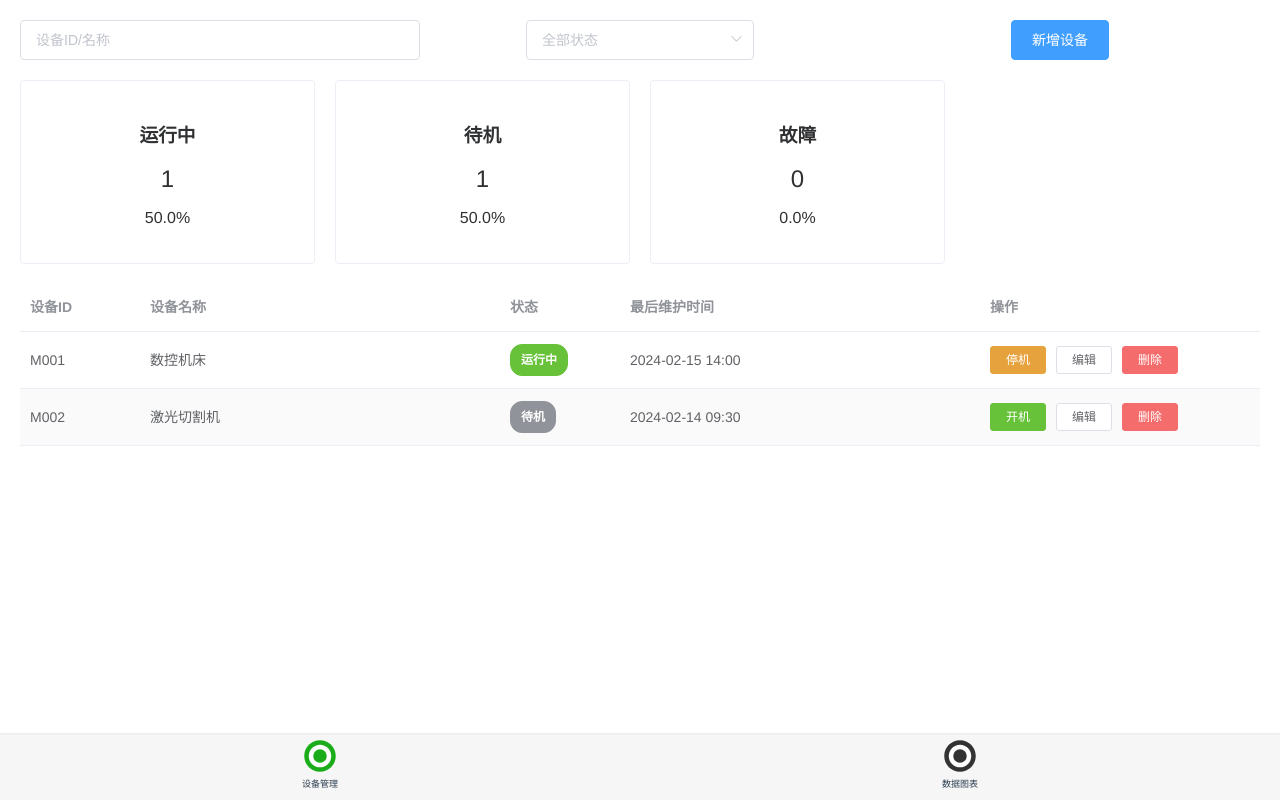
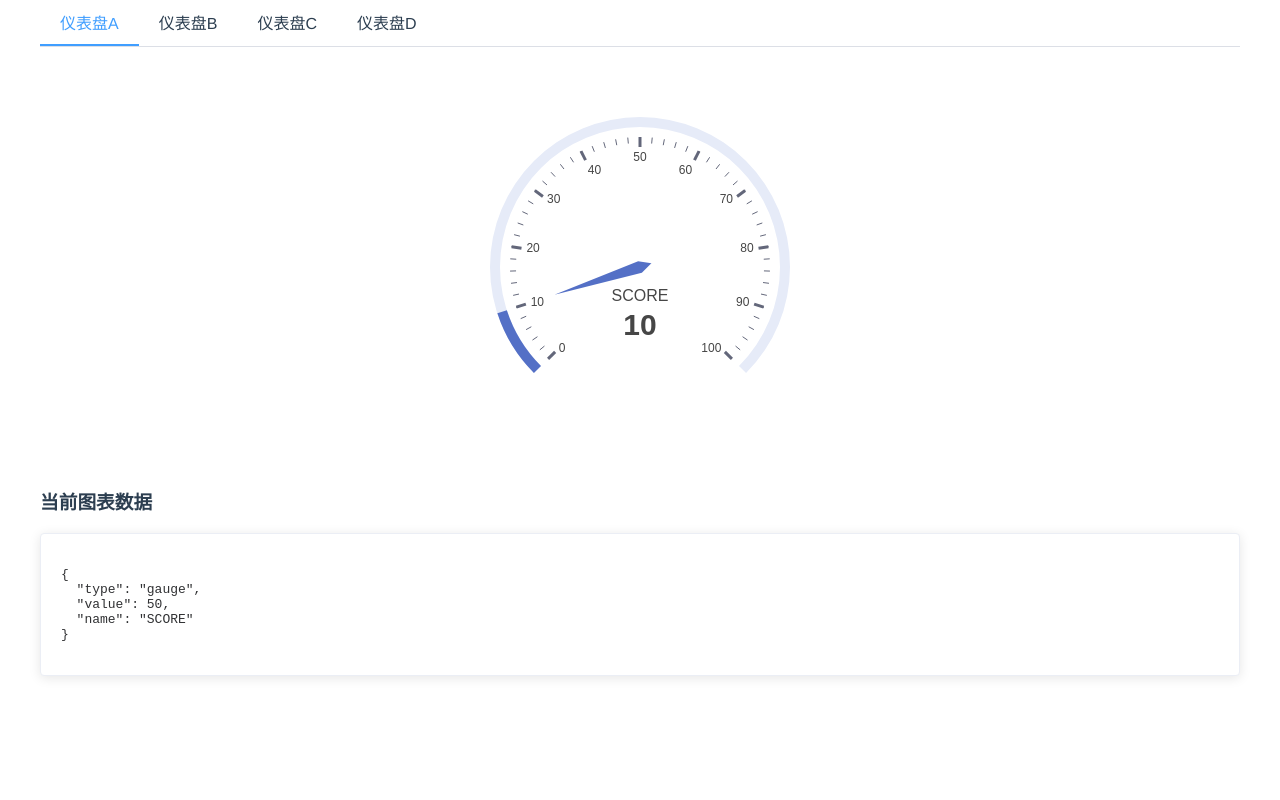
Before and after one commit to DingZhenPearl/week2, a Vue app: page / in a window 1280 px wide. Built offline with nearby package versions, Linux system fonts and the light colour scheme.

Commit message:
refactor(src): 题目三

```diff
--- a/src/App.vue
+++ b/src/App.vue
@@ -1,32 +1,24 @@
 <template>
   <div id="app">
-    <!-- 主内容区域，根据当前激活的标签显示不同组件 -->
-    <div class="content-area">
-      <basic v-if="currentTab === 'basic'"></basic>
-      <charts v-if="currentTab === 'charts'"></charts>
-    </div>
-
-    <!-- 底部导航栏 -->
-    <tab-bar @tab-change="handleTabChange"></tab-bar>
+    <charts></charts>
   </div>
 </template>
 
 <script>
-// import DataToChart from './components/Charts.vue'
+import charts from './components/Charts.vue'
 //  import DataToChart from './components/Basic.vue'
 
 // import DataToChart from './components/dataToChart/dataToChart copy 2.vue'
 // import DataToChart from './components/chartComp/DashBoardChartA.vue'
-import tabBar from './components/tabBar/tabBar.vue'
-import basic from './components/Basic.vue'
-import charts from './components/Charts.vue'
+// import tabBar from './components/tabBar/tabBar.vue'
+// import basic from './components/Basic.vue'
+// import charts from './components/Charts.vue'
 
 
 export default {
   name: 'App',
   components: {
-    tabBar,
-    basic,
+
     charts
   },
   data() {
```
